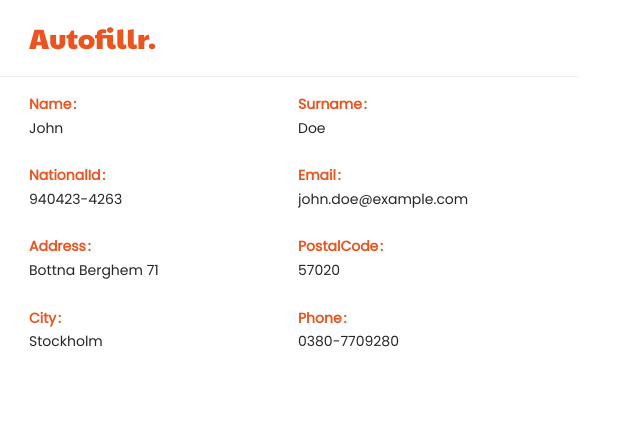
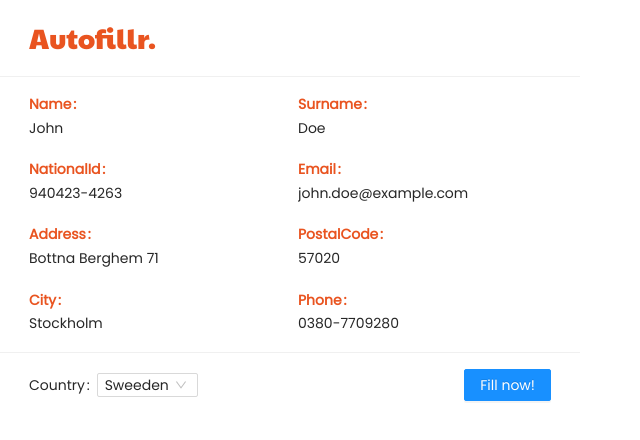
Before and after one commit to umutcanbolat/Autofillr, a React (Create React App) app: page / in a window 1280 px wide. Shown: the top 440 px of the page, without its empty margins (0-640 px from the left). Built offline with nearby package versions, Linux system fonts and the light colour scheme.

Commit message:
feat: 🎸 implement control panel

```diff
--- a/src/App.css
+++ b/src/App.css
@@ -1,3 +1,4 @@
+@import '~antd/dist/antd.css';
 @import url('https://fonts.googleapis.com/css2?family=Paytone+One&display=swap');
 @import url('https://fonts.googleapis.com/css2?family=Poppins&display=swap');
 
@@ -5,6 +6,7 @@ body {
   width: 580px;
   height: 450px;
   padding: 1rem 0;
+  font-family: poppins;
 }
 
 .container {
--- a/src/App.jsx
+++ b/src/App.jsx
@@ -1,8 +1,7 @@
 import React from 'react';
 import { Divider } from 'antd';
 import faker from 'faker';
-import { Header, Details } from './components';
-import 'antd/dist/antd.css';
+import { Header, Details, ControlPanel } from './components';
 import './App.css';
 
 function App() {
@@ -28,6 +27,8 @@ function App() {
       <Header />
       <Divider />
       <Details fields={sampleData} />
+      <Divider />
+      <ControlPanel />
     </>
   );
 }
--- /dev/null
+++ b/src/components/ControlPanel.jsx
@@ -0,0 +1,29 @@
+import React from 'react';
+import { Select } from 'antd';
+import * as Styled from '../styles';
+
+const { Option } = Select;
+
+const handleChange = (value) => {
+  console.log(`selected ${value}`);
+};
+
+export default function ControlPanel() {
+  return (
+    <div className="container">
+      <Styled.ControlPanel>
+        <Styled.CountryLabel>Country</Styled.CountryLabel>
+        <Select
+          defaultValue="sw"
+          style={{ width: 'fit-content' }}
+          size="small"
+          onChange={handleChange}
+        >
+          <Option value="sw">Sweeden</Option>
+          <Option value="de">Germany</Option>
+        </Select>
+        <Styled.FillButton type="primary">Fill now!</Styled.FillButton>
+      </Styled.ControlPanel>
+    </div>
+  );
+}
--- a/src/components/Details.jsx
+++ b/src/components/Details.jsx
@@ -5,7 +5,7 @@ import * as Styled from '../styles';
 
 export default function Details({ fields }) {
   const entries = Object.entries(fields).map(([key, value]) => (
-    <Col key={key} className="gutter-row" span={12}>
+    <Col key={key} span={12}>
       <Entry label={key} value={value} />
     </Col>
   ));
@@ -14,7 +14,7 @@ export default function Details({ fields }) {
     <>
       <div className="container">
         <Styled.Details>
-          <Row gutter={[16, 24]}>{entries}</Row>
+          <Row gutter={[16, 18]}>{entries}</Row>
         </Styled.Details>
       </div>
     </>
--- a/src/components/index.js
+++ b/src/components/index.js
@@ -2,3 +2,4 @@ export { default as Header } from './Header';
 export { default as Details } from './Details';
 export { default as Info } from './Info';
 export { default as Entry } from './Entry';
+export { default as ControlPanel } from './ControlPanel';
--- /dev/null
+++ b/src/styles/ControlPanel.js
@@ -0,0 +1,18 @@
+import styled from 'styled-components';
+import { Button } from 'antd';
+
+export const ControlPanel = styled.div`
+  display: flex;
+  align-items: center;
+`;
+
+export const CountryLabel = styled.span`
+  &::after {
+    content: ':';
+    margin: 0 0.5em 0 0.125em;
+  }
+`;
+
+export const FillButton = styled(Button)`
+  margin-left: auto;
+`;
--- a/src/styles/Details.js
+++ b/src/styles/Details.js
@@ -1,7 +1,5 @@
 import styled from 'styled-components';
 
-export const Details = styled.div`
-  font-family: poppins;
-`;
+export const Details = styled.div``;
 
 export default Details;
--- a/src/styles/index.js
+++ b/src/styles/index.js
@@ -2,3 +2,4 @@ export * from './Details';
 export * from './Entry';
 export * from './Info';
 export * from './Header';
+export * from './ControlPanel';
```
